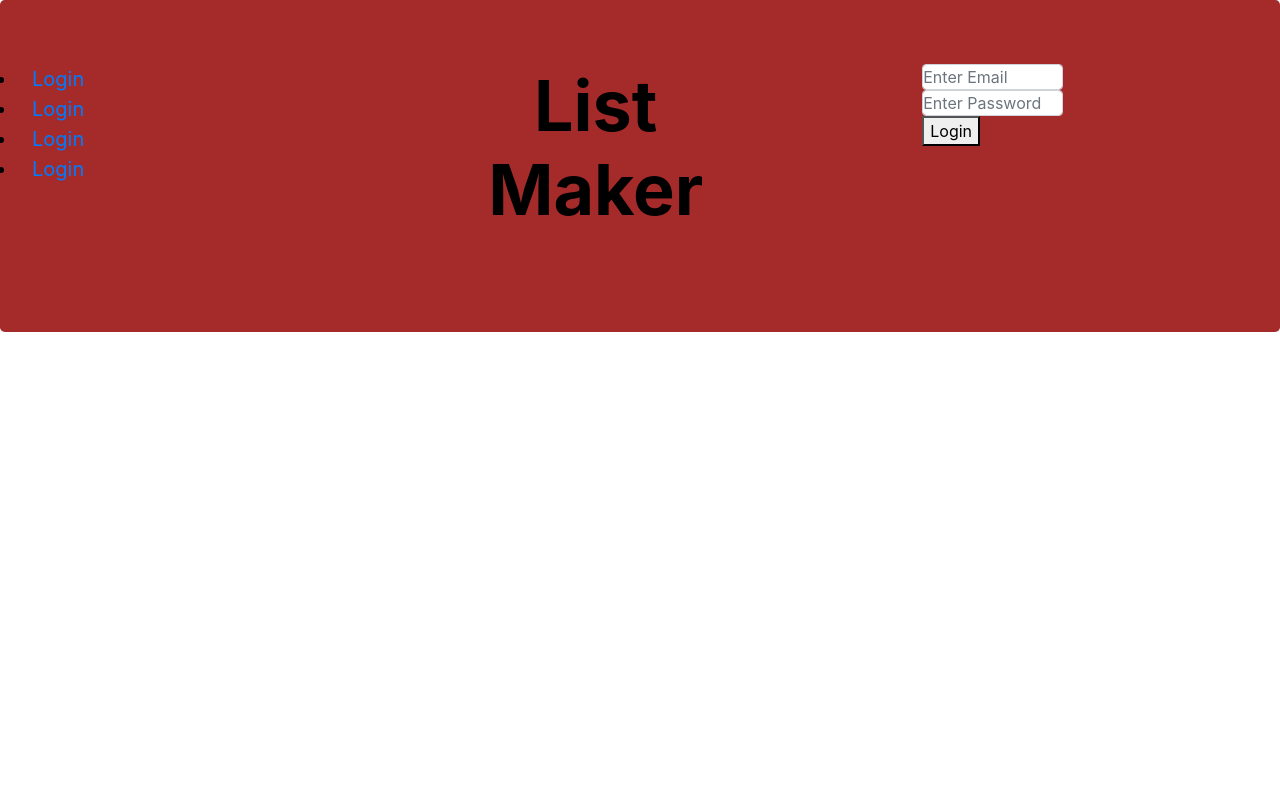
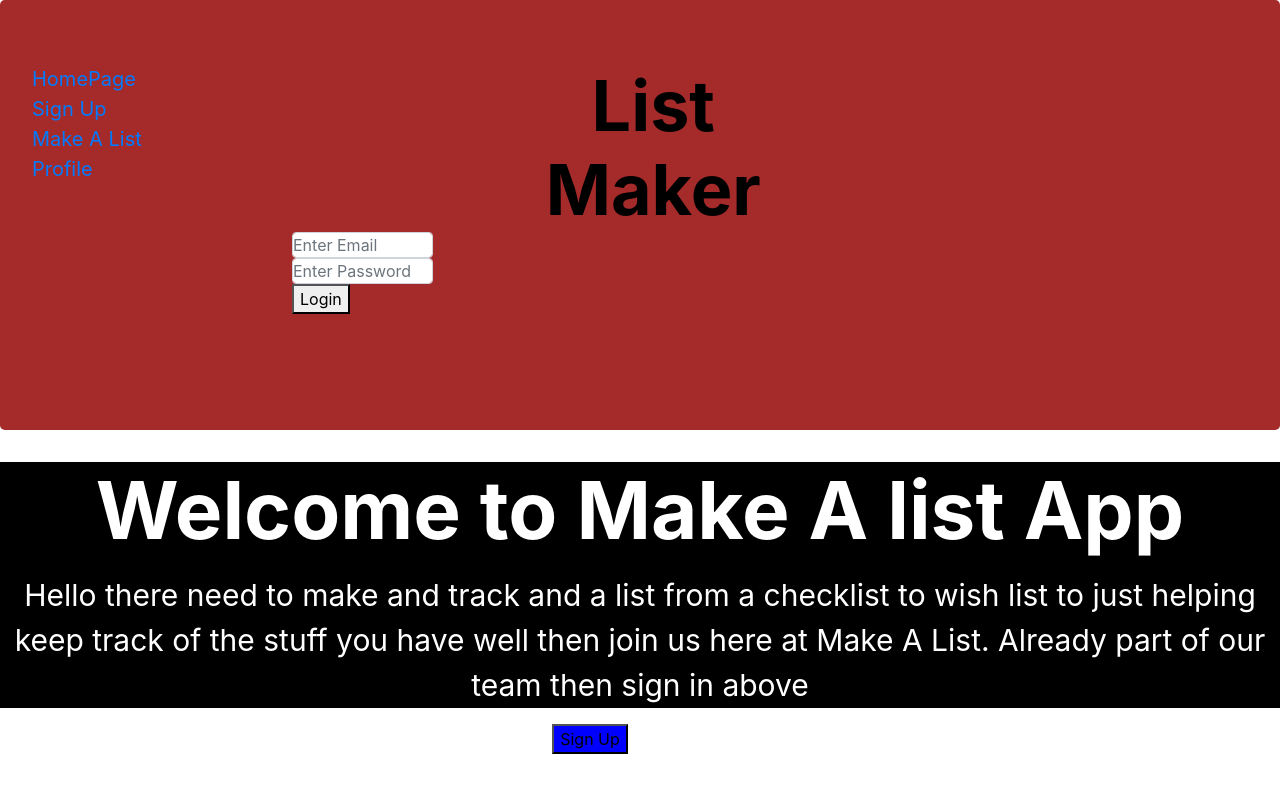
Before and after one commit to cmatchneer/list, a React (Create React App) app in the folder list/client/: page / in a window 1280 px wide. Shown: the top 792 px of the page. Built offline with nearby package versions, Linux system fonts and the light colour scheme.

Commit message:
redirect issues with login in button

```diff
--- a/list/client/package.json
+++ b/list/client/package.json
@@ -11,6 +11,7 @@
     "dotenv": "^8.2.0",
     "node-sass": "^4.14.1",
     "react": "^16.13.1",
+    "react-bootstrap": "^1.0.1",
     "react-dom": "^16.13.1",
     "react-router-dom": "^5.2.0",
     "react-scripts": "^3.4.1"
--- a/list/client/src/App.js
+++ b/list/client/src/App.js
@@ -42,9 +42,9 @@ class App extends React.Component {
       <Jumbotron login={this.state.login} getLists={()=>this.getLists(JSON.parse(localStorage.getItem("id")))}></Jumbotron>
         <Switch>
         <Route exact path="/" component={() => <Login loginCheck={this.loginCheck} />} />
-              {/* <Route exact path="/signup" component={() => <SignUp loginCheck={this.loginCheck} />} />
+              <Route exact path="/signup" component={() => <SignUp loginCheck={this.loginCheck} />} />
               <Route exact path ="/createList"component={() => <CreateList  flights={this.flights} />} />
-              <Route exact path ="/profile"component={() => <Profile  flights={this.flights} />} /> */}
+              <Route exact path ="/profile"component={() => <Profile  flights={this.flights} />} />
       </Switch>
 
     </Router>
--- a/list/client/src/components/JumboTron/index.js
+++ b/list/client/src/components/JumboTron/index.js
@@ -1,7 +1,8 @@
 import React from "react";
-import { Link } from "react-router-dom";
+import {Link,Redirect } from "react-router-dom";
 import API from "../../utils/API";
 import "./style.css";
+import Dropdown from 'react-bootstrap/Dropdown'
 
 class Jumbotron extends React.Component{
     constructor(props){
@@ -15,7 +16,12 @@ class Jumbotron extends React.Component{
         login:false,
       };
       redirect(){
+        if(this.state.changePage === null){
         this.setState({changePage:"/profile"})
+        }
+        else{
+            this.setState({changePage:"/"})
+        }
       }
     handleInputChange = event => {
         const { name, value } = event.target;
@@ -40,18 +46,16 @@ class Jumbotron extends React.Component{
             console.log(response);
             localStorage.clear();
             localStorage.setItem("id", response.data.id);
+            this.redirect();
+            this.loginCheck()
 
-            // this.redirect();
-            this.loginCheck()
         })}
       }
       loginCheck = ()=>{
         if(localStorage.getItem("id")!== null && this.state.login === false){
-
           this.setState({backToLogin:null});
           this.setState({login:true})
           this.getLists(JSON.parse(localStorage.getItem("id")))
-
         }
       }
       componentDidMount = ()=>{
@@ -67,17 +71,17 @@ class Jumbotron extends React.Component{
         this.setState({login: false});
       }
       render(){
-          console.log(this.state.login)
+
             return(
 
         <div className="jumbotron">
             <div className="row">
                 <div className="col-md=4">
                     <ul className="lead">
-                        <li><Link className="link"to="/">Login</Link></li>
-                        <li><Link className="link"to="/signup">Login</Link></li>
-                        <li><Link className="link"to="/createList">Login</Link></li>
-                        <li><Link className="link"to="/profile">Login</Link></li>
+                        <li><Link className="link"to="/">HomePage</Link></li>
+                        <li><Link className="link"to="/signup">Sign Up</Link></li>
+                        <li><Link className="link"to="/createList">Make A List</Link></li>
+                        <li><Link className="link"to="/profile">Profile</Link></li>
                     </ul>
                 </div>
                 <div className="col-md-6">
@@ -86,7 +90,7 @@ class Jumbotron extends React.Component{
 
                 <div className="col-md-3">
                     {this.state.login?
-                        <button onClick={this.logout} id="logout">Log Out</button>
+                       <Link className="link" to="/"><button onClick={this.logout} id="logout">Log Out</button> </Link>
                         :<form className="form-container">
                             <div className="form-group">
                             <label htmlFor="email"></label>
@@ -110,7 +114,7 @@ class Jumbotron extends React.Component{
                                 placeholder="Enter Password"
                                 id="password"
                             />
-                            <button onClick={this.handleFormSubmit} title="LOGIN" className="login-button">Login</button>
+                           <button onClick={this.handleFormSubmit} className="login-button">Login</button>
                         </div>
                     </form>}
             </div>
--- a/list/client/src/components/JumboTron/style.css
+++ b/list/client/src/components/JumboTron/style.css
@@ -2,36 +2,30 @@
     margin-left:15px;
     padding-top:0px;
     font-weight: 400;
-    /* display: inline-block; */
     float: left;
 }
 .jumbotron{
-    /* text-align: center; */
     background-color: brown;
     color:black;
     padding-bottom: 100px
-
 }
 .lead{
     font-weight: bold;
     margin-right:200px;
     padding:0px;
     display: inline-block;
+    list-style-type: none;
 }
 .display-4{
     font-weight: bolder;
     width: 50%;
     margin: 0 auto;
-    /* float: left; */
     text-align: center;
     font-size:70px;
-
-
 }
 .form-group{
     width:50%;
-    /* float: right; */
-    /* display: inline-block; */
+    margin-left:260px;
 }
 .form-control{
     margin-bottom:0px;
--- a/list/client/src/pages/login.js
+++ b/list/client/src/pages/login.js
@@ -1,82 +1,24 @@
 import React, { Component } from "react";
 // import Button from "../components/Button";
 import API from "../utils/API";
-import {BrowserRouter as Router, Redirect,} from 'react-router-dom';
+import {BrowserRouter as Router, Redirect,Link} from 'react-router-dom';
 import "./style.css";
 class Login extends Component {
-    constructor(props){
-        super(props)
-       this.loginCheck = () => props.loginCheck()
-      }
-      state = {
-          email: "",
-          password:"",
-          changePage:null
 
-        };
-        redirect(){
-            this.setState({changePage:"/profile"})
-          }
-        handleInputChange = event => {
-            const { name, value } = event.target;
-            this.setState({
-              [name]: value
-            });
-          };
-          handleFormSubmit = event => {
-
-            event.preventDefault();
-            const credentials = {
-                email:this.state.email,
-                password:this.state.password
-            }
-
-
-            if (!credentials.email || !credentials.password) {
-                return;
-            }else{
-
-            API.login(credentials).then(response =>{
-                console.log(response);
-                localStorage.clear();
-                localStorage.setItem("id", response.data.id);
-
-                // this.redirect();
-                this.loginCheck()
-            })}
-          };
     render(){
         return(
             <div>
+              <div className="landing">
+                <h3 id="landingTitle">Welcome to Make A list App</h3>
+                <p id="landingText">Hello there need to make and track and a list from a checklist to wish list to just helping
+                  keep track of the stuff you have well then join us here at Make A List. Already part of our team then sign
+                  in above
+                </p>
+                <Link id= "signUpLandingPage"className="link"to="/signup"><button id= "signUpLandingPage" >Sign Up</button> </Link>
+              </div>
 
-          {/* <form className="form-container">
-          <div className="form-group">
-            <label htmlFor="email"></label>
-            <input
-              onChange={this.handleInputChange}
-              value={this.state.email}
-              name="email"
-              type="text"
-              className="form-control"
-              placeholder="Enter Email"
-              id="email"
-            />
-            <br />
-            <label htmlFor="password"></label>
-            <input
-              onChange={this.handleInputChange}
-              value={this.state.password}
-              name="password"
-              type="text"
-              className="form-control"
-              placeholder="Enter Password"
-              id="password"
-            />
-            <button onClick={this.handleFormSubmit} title="LOGIN" className="login-button">Login</button>
-          </div>
-        </form> */}
 
-        </div>
+            </div>
         )
     }
 
--- a/list/client/src/pages/style.css
+++ b/list/client/src/pages/style.css
@@ -0,0 +1,26 @@
+.landing{
+    background-color: black;
+    color:white;
+    text-align: center;
+    /* display: flex;
+    align-items: center;
+    justify-content: center; */
+}
+#landingTitle{
+    font-weight: bold;
+    font-size:80px;
+    margin-bottom:15px;
+}
+#landingText{
+    font-size:30px;
+}
+#signUpLandingPage{
+    margin: 0 auto;
+    text-align: center;
+    color:black;
+    margin: 0px -50px;
+    position:relative;
+    top:50%;
+    left:50%;
+    background-color: blue;
+}
```
Also changed, not shown: 1 other file (tests, documents, lock files or other folders).
